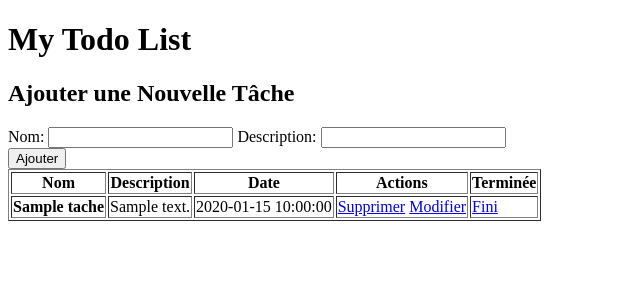
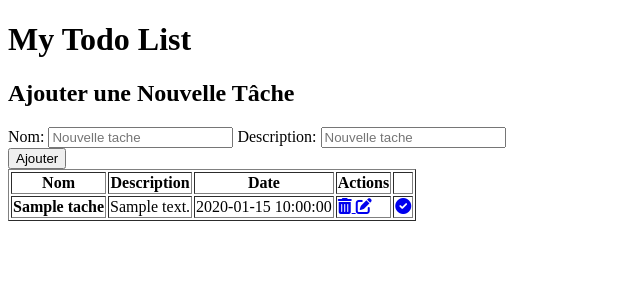
Before and after one commit to MoustaphaSabir/todo_list, a PHP site: page / in a window 1280 px wide. Shown: the top 300 px of the page, without its empty margins (0-640 px from the left). Run offline with PHP 8.4, Linux system fonts and the light colour scheme; tables that the repository leaves empty or names only in its code hold one stand-in row (values such as "Sample post").

Commit message:
todolist

```diff
--- a/index.php
+++ b/index.php
@@ -13,23 +13,30 @@ $taches = $reponses->fetchAll(PDO::FETCH_ASSOC);
 <head>
     <meta charset="UTF-8">
     <meta name="viewport" content="width=device-width, initial-scale=1.0">
-    <meta name="description" content="Gérez efficacement vos tâches quotidiennes avec l'application My_todoList, et organisez mieux votre journée en ajoutant et supprimant facilement des tâches.">
+    <meta name="description" content="Gérez efficacement vos tâches quotidiennes avec l'application My_todoList, et organisez mieux votre journée en ajoutant, modifier et supprimer facilement des tâches.">
+    <link rel="shortcut icon" href="favicon.ico" type="image/x-icon">
+    <link rel="stylesheet" href="style/styles.css">
+    <link rel="stylesheet" href="https://cdnjs.cloudflare.com/ajax/libs/font-awesome/6.0.0-beta3/css/all.min.css">
     <title>ToDo List</title>
 </head>
 <body>
+   <div class="contenair">
+
         <h1>My Todo List</h1>
 
         <h2>Ajouter une Nouvelle Tâche</h2>
+
             <form action="traitementAjout.php" method="post">
                 <label for="nom">Nom:</label>
-        <input type="text" id="nom" name="nom" required >
+                <input type="text" id="nom" name="nom" required placeholder="Nouvelle tache" >
 
                 <label for="description">Description:</label>
-        <input type="text" id="description" name="description" required>
+                <input type="text" id="description" name="description"required placeholder="Nouvelle tache">
                 <?php echo "<br>"; ?>
                 <button type="submit">Ajouter</button>
                 <?php echo "<br>"; ?>
             </form>
+
         <table border="1">
         <thead>
             <tr>
@@ -37,33 +44,30 @@ $taches = $reponses->fetchAll(PDO::FETCH_ASSOC);
                 <th>Description</th>
                 <th>Date</th>
                 <th>Actions</th>
-            <th>Terminée</th> <!-- Nouvelle colonne pour indiquer si la tâche est terminée -->
+                <th></th>
             </tr>
         </thead>
             <tbody>
                 <?php foreach ($taches as $tache): ?>
                     <tr>
-                    <td><strong><?php echo htmlspecialchars($tache['nom']); ?></strong></td>
-                    <td><?php echo htmlspecialchars($tache['description']); ?></td>
-                    <td><?php echo htmlspecialchars($tache['date_creation']); ?></td>
+                        <td class="<?php echo $tache['realisee'] ? 'terminee' : ''; ?>"><strong><?php echo htmlspecialchars($tache['nom']); ?></strong></td>
+                        <td class="<?php echo $tache['realisee'] ? 'terminee' : ''; ?>"><?php echo htmlspecialchars($tache['description']); ?></td>
+                        <td class="<?php echo $tache['realisee'] ? 'terminee' : ''; ?>"><?php echo htmlspecialchars($tache['date_creation']); ?></td>
                         <td>
-                        <a href="delete.php?id_taches=<?php echo $tache['id_taches']; ?>">Supprimer</a>
-                        <a href="formulaireUpdate.php?id_taches=<?php echo $tache['id_taches']; ?>">Modifier</a>
+                            <a href="delete.php?id_taches=<?php echo $tache['id_taches']; ?>"><div class="fas fa-trash-alt"></div> </a>
+                            <a href="formulaireUpdate.php?id_taches=<?php echo $tache['id_taches']; ?>"><div class="fas fa-edit"></div></a>
                         </td>
                         <td>
-                        <!-- Tu dois envoyer une information supplémentaire pour chaque lien : soit "fini" soit "en cours" -->
-                         <!-- Tu dois l'envoyer en GET -->
                             <?php if ($tache['realisee']): ?>
-                            <!-- remplacer le texte par des icones adaptées ou par un block styliséee toi même -->
-                            <a href="marqueTerminee.php?id_taches=<?php echo $tache['id_taches']; ?>">Fini</a>
+                                <a href="marqueTerminee.php?id_taches=<?php echo $tache['id_taches']; ?>"><div class="fas fa-check-circle"></div></a>
                             <?php else: ?>
-                            <!-- remplacer le texte par des icones adaptées ou par un block styliséee toi même -->
-                            <a href="marqueTerminee.php?id_taches=<?php echo $tache['id_taches']; ?>">En cours</a>
+                                <a href="marqueTerminee.php?id_taches=<?php echo $tache['id_taches']; ?>"><div class="fas fa-circle"></div></a>
                             <?php endif; ?>
                         </td>
                     </tr>
                 <?php endforeach; ?>
             </tbody>
         </table>
+    </div>
 </body>
 </html>
```
Also changed, not shown: marqueTerminee.php (+23 -13 lines). Lines whose indentation alone changed are shown as unchanged.
